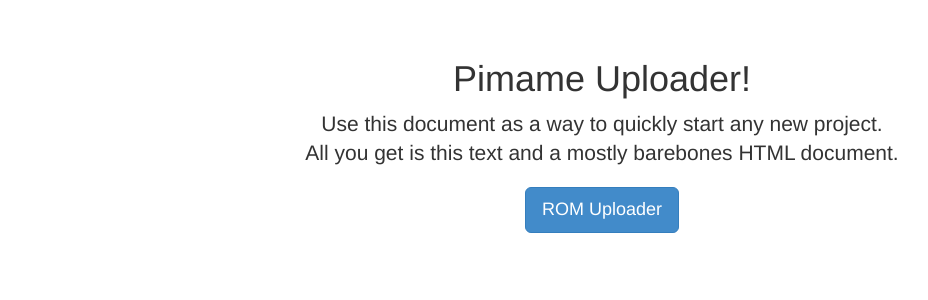
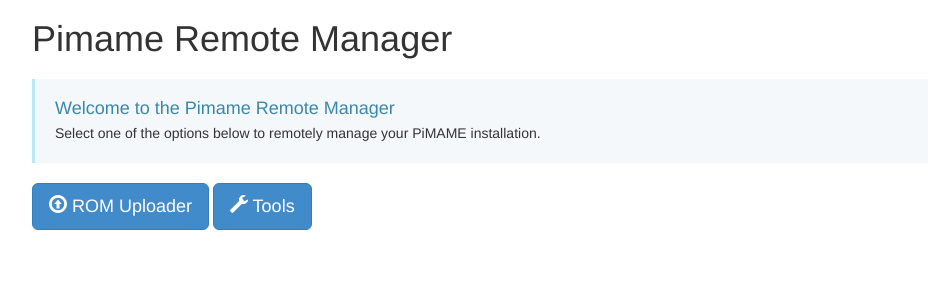
Before and after one commit to ssilverm/pimame-web-frontend, a Flask app: template templates/index.html in a window 1280 px wide. Shown: the part 51-351 px from the top of the page, without its empty margins (38-966 px from the left). Run offline with Flask 2, Linux system fonts and the light colour scheme; the template is opened without the code that fills it, so the values that code supplies are empty; some libraries are stand-ins or nearby versions.

Commit message:
Added icons to buttons and restyled index page.

```diff
--- /dev/null
+++ b/static/css/main.css
@@ -0,0 +1,17 @@
+.bs-callout {
+  margin: 20px 0;
+  padding: 20px;
+  border-left: 3px solid #eee;
+}
+.bs-callout-info {
+  background-color: #f4f8fa;
+  border-color: #bce8f1;
+}
+.bs-callout-info h4 {
+    color: #3a87ad;
+    margin-top: 0;
+    margin-bottom: 5px;
+}
+.bs-callout-info p:last-child {
+    margin-bottom: 0;
+}
--- a/templates/base.html
+++ b/templates/base.html
@@ -13,7 +13,7 @@
 
     <!-- Bootstrap core CSS -->
     <link href="/static/css/bootstrap.css" rel="stylesheet">
-
+    <link href="/static/css/main.css" rel="stylesheet">
 
     <!-- Just for debugging purposes. Don't actually copy this line! -->
     <!--[if lt IE 9]><script src="../../docs-assets/js/ie8-responsive-file-warning.js"></script><![endif]-->
@@ -28,8 +28,8 @@
     padding-top: 50px;
   }
   .starter-template {
-    padding: 40px 15px;
-    text-align: center;
+    /*padding: 40px 15px;*/
+    /*text-align: center;*/
   }
   </style>
   </head>
--- a/templates/index.html
+++ b/templates/index.html
@@ -2,10 +2,18 @@
 
 	{% block content %}
       <div class="starter-template">
-        <h1>Pimame Uploader!</h1>
-        <p class="lead">Use this document as a way to quickly start any new project.<br> All you get is this text and a mostly barebones HTML document.</p>
+        <!-- <div class="jumbotron"> -->
+          <h1>Pimame Remote Manager</h1>
+          <div class="bs-callout bs-callout-info">
+            <h4>Welcome to the Pimame Remote Manager</h4>
+            <p>Select one of the options below to remotely manage your PiMAME installation.</p>
+          </div>
+          <!-- <p class="lead">Welcome to the Pimame Remote Manager. <br> Select one of the options below to remotely manage your PiMAME installation.</p> -->
 
-        <h1><a class="btn btn-primary btn-lg" href="{{url_for('rom')}}">ROM Uploader</a></h1>
+          <a class="btn btn-primary btn-lg" href="{{url_for('rom')}}"><i class="glyphicon glyphicon-upload"></i> ROM Uploader</a>
+          <a class="btn btn-primary btn-lg" href="{{url_for('tools')}}"><i class="glyphicon glyphicon-wrench"></i> Tools</a>
+        <!-- </div> -->
+
       </div>
 
 
--- a/templates/tools.html
+++ b/templates/tools.html
@@ -10,10 +10,10 @@
           {% endif %}
         </p>
         <p>
-          <a href="/tools/reboot" class="btn btn-primary btn-lg active" role="button">Reboot</a>
+          <a href="/tools/reboot" class="btn btn-primary btn-lg active" role="button"><i class="glyphicon glyphicon-repeat"></i> Reboot</a>
         </p>
         <p>
-          <a href="/tools/poweroff" class="btn btn-primary btn-lg active" role="button">Shutdown</a>
+          <a href="/tools/poweroff" class="btn btn-primary btn-lg active" role="button"><i class="glyphicon glyphicon-off"></i> Shutdown</a>
         </p>
 
     {% endblock %}
```
